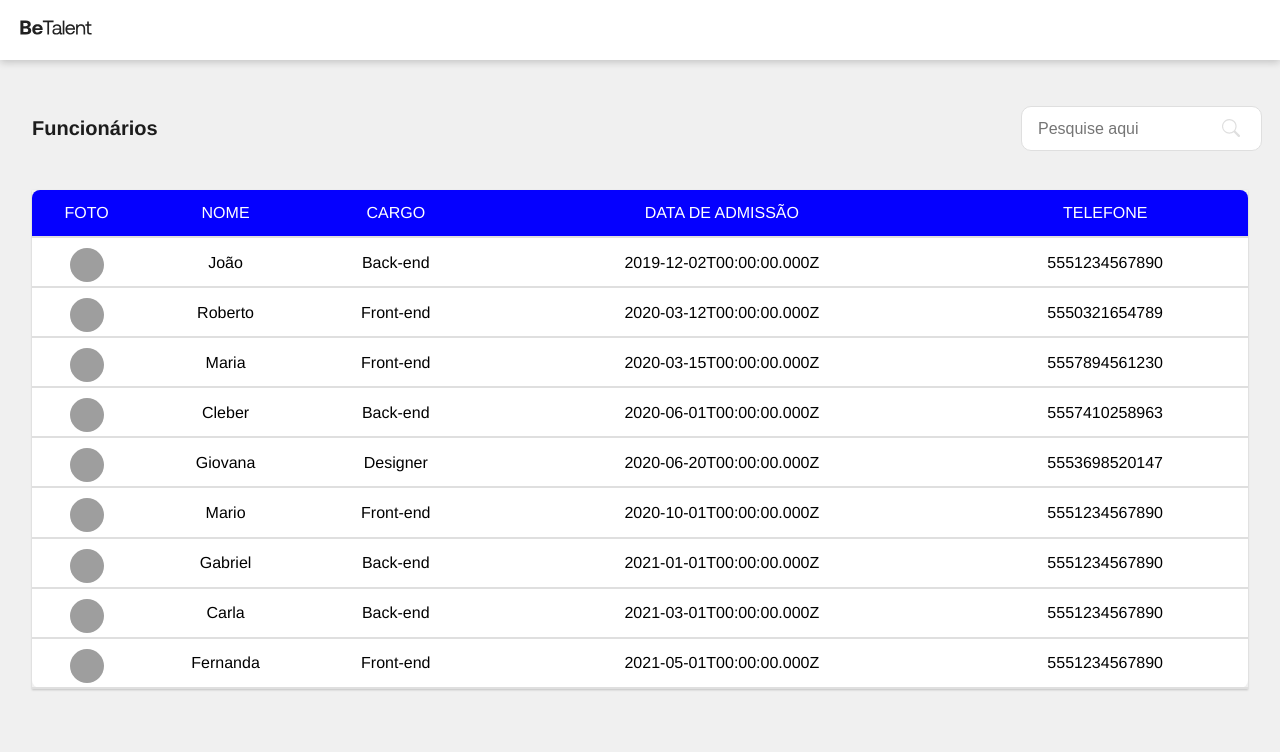
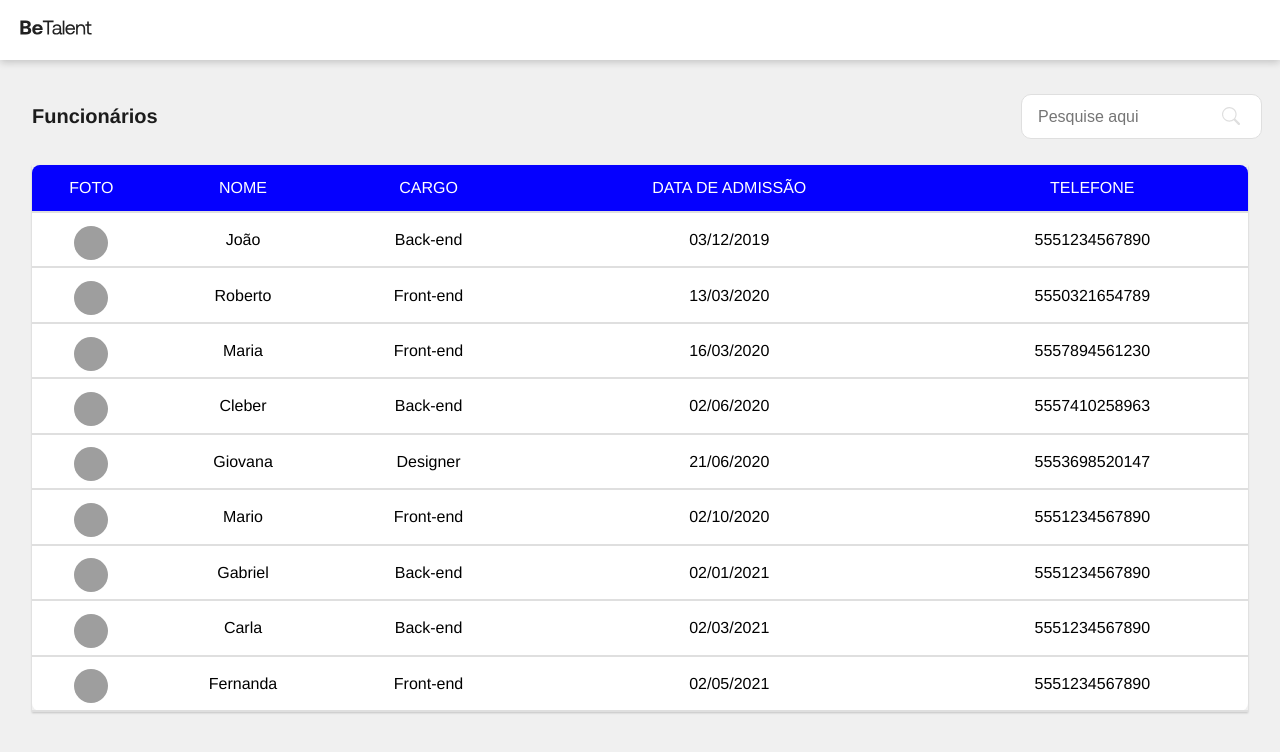
Before and after one commit to JacquelineCasali/Teste-T-cnico-Front-end-BeTalent, a React (Vite) app in the folder frontend/: page / in a window 1280 px wide. Shown: the top 752 px of the page. Built offline with nearby package versions, Linux system fonts and the light colour scheme; data requests are answered from the project's data file; grey boxes are pictures that could not be loaded.

Commit message:
formatando a data

```diff
--- a/frontend/index.html
+++ b/frontend/index.html
@@ -1,5 +1,5 @@
 <!doctype html>
-<html lang="en">
+<html lang="pt-BR">
   <head>
     <meta charset="UTF-8" />
     <link rel="icon" type="image/svg+xml" href="./src//assets/Logo.svg" />
--- a/frontend/package.json
+++ b/frontend/package.json
@@ -12,6 +12,7 @@
   },
   "dependencies": {
     "axios": "^1.8.1",
+    "date-fns": "^4.1.0",
     "json-server": "^1.0.0-beta.3",
     "react": "^19.0.0",
     "react-dom": "^19.0.0",
--- a/frontend/src/components/Table/Table.css
+++ b/frontend/src/components/Table/Table.css
@@ -22,10 +22,12 @@ line-height: 19.54px;
 
 
   }
-
+  table tbody{
+    height: 499px;
+  }
  table tbody tr{
     border: solid 2px var(--gray-10);
-
+    height: 49px;
     vertical-align: middle;
     border-left: 0;
     border-right: 0;
@@ -41,7 +43,7 @@ border-color: #dee2e6;
 vertical-align: middle;
 border-left: 0;
 border-right: 0;
-height: 49px;
+
 font-weight: 400;
 font-size: var(--m);
 line-height: 19.09px;
--- a/frontend/src/components/Table/Table.jsx
+++ b/frontend/src/components/Table/Table.jsx
@@ -1,8 +1,10 @@
 import React, { useEffect, useState } from 'react'
 import "./Table.css"
 import api from '../../database/api'
+import {  addDays } from "date-fns";
+export default function Table() {
 
-export default function Table() {
+
   const [data, setData]=useState([])
   // const url ='http://localhost:5000/employees'
 
@@ -38,7 +40,9 @@ export default function Table() {
   </td>
 <td>{c.name}</td>
 <td>{c.job}</td>
-<td>{c.admission_date}</td>
+<td>{new Intl.DateTimeFormat('pt-BR',{dateStyle:'short'}).format(
+  addDays(new Date(c.admission_date),1)
+ )}</td>
 <td>{c.phone}</td>
   </tr>
  )})}
--- a/frontend/src/index.css
+++ b/frontend/src/index.css
@@ -36,14 +36,14 @@ width: 100%;
 }
 .main{
 
-padding:  44px 32px;
+padding:   32px;
 
 }
 .titles{
   justify-content: space-between;
   align-items: center;
   display: flex;
-  padding-bottom: 38px;
+  padding-bottom: 25px;
 
 }
 a {
--- /dev/null
+++ b/frontend/src/utils/date.js
@@ -0,0 +1,5 @@
+const date =()=>{
+    new Intl.DateTimeFormat('pt-BR',{dateStyle:'short'})
+}
+
+export default date;
```
Also changed, not shown: 1 other file (tests, documents, lock files or other folders).
